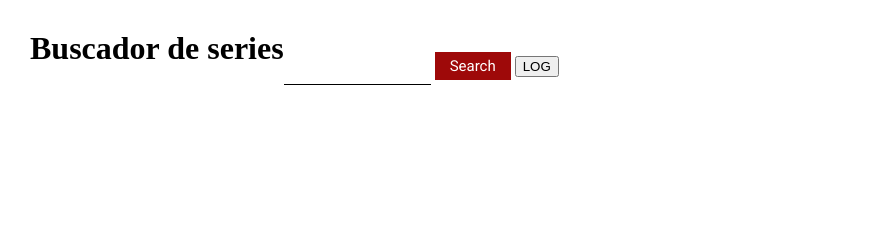
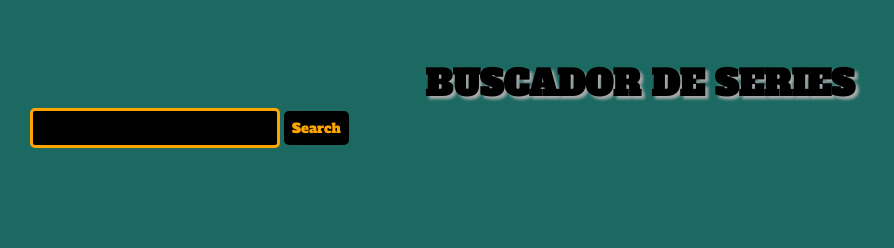
Before and after one commit to edurnevo/Series-finder, a website: page src/html/index.html in a window 1280 px wide. Shown: the whole page, without its empty margins (0-894 px from the left). Drawn offline with nearby package versions, Linux system fonts and the light colour scheme; files that its build step writes are made by us from their sources.

Commit message:
Add css body

```diff
--- a/src/html/index.html
+++ b/src/html/index.html
@@ -4,7 +4,8 @@
     <meta charset="UTF-8" />
     <meta name="viewport" content="width=device-width, initial-scale=1" />
     <title>Buscador de series</title>
-    <link href="https://fonts.googleapis.com/css?family=Roboto&display=swap" rel="stylesheet" />
+    <link rel="preconnect" href="https://fonts.gstatic.com">
+    <link href="https://fonts.googleapis.com/css2?family=Abril+Fatface&family=Alfa+Slab+One&display=swap" rel="stylesheet">
     <link rel="stylesheet" href="./assets/css/main.css" />
   </head>
 
--- a/src/html/partials/header.html
+++ b/src/html/partials/header.html
@@ -1,3 +1,3 @@
-<header>
-  <h1 class="title">Buscador de series</h1>
+<header class="header">
+  <h1 class="header_title">Buscador de series</h1>
 </header>
--- a/src/html/partials/main.html
+++ b/src/html/partials/main.html
@@ -1,12 +1,12 @@
 <main>
 
-  <form action="">
+  <form class="form" action="">
     <label for="input"></label>
     <input type="text" name="input" class="js-input input" value="">
 
     <input type="button" class="js-button button" value="Search">
     </input>
-    <input type="button" value="LOG" class="js-logButton">
+    <!-- <input type="button" value="LOG" class="js-logButton"> -->
   </form>
   <div class="main.container">
     <div class="serch-area">
--- a/src/js/main.js
+++ b/src/js/main.js
@@ -86,8 +86,8 @@ function paintConsole() {
 
 
 
-const logButton = document.querySelector(".js-logButton");
-logButton.addEventListener('click', paintConsole);
+//const logButton = document.querySelector(".js-logButton");
+//logButton.addEventListener('click', paintConsole);
 
 
 
--- a/src/scss/layout/_header.scss
+++ b/src/scss/layout/_header.scss
@@ -1,10 +1,35 @@
-// .title  {
-//   margin-top: 30px;
-//   margin-left: 150px;
-//   display: flex;
-//   flex-direction: column;
-//   align-items: center;
-//   font-family:"Roboto";
-//   font-size: 30px;
-//   text-shadow: 4px 4px 4px #aaa;
-// }
+.header {
+    display: flex;
+    flex-direction: column;
+    justify-content: center;
+    align-items: center;
+        &_title  {
+        margin-top: 30px;
+        //font-family: 'Abril Fatface', cursive;
+        font-family: 'Alfa Slab One', cursive;
+        text-transform: uppercase;
+        font-size: 35px;
+        text-shadow: 3px 3px 3px #aaa;
+        }
+}
+
+
+.js-input    {
+    height: 40px;
+    width: 250px;
+    background-color: black;
+    border: 3px solid orange;
+    border-radius: 5px;
+    color: orange;
+    outline: none;
+}
+
+.js-button {
+    font-family: 'Alfa Slab One', cursive;
+    color: orange;
+    background-color: black;
+    border-style: none;
+    border-radius: 5px;
+    padding: 8px;
+    outline: none;
+}
--- a/src/scss/layout/_page.scss
+++ b/src/scss/layout/_page.scss
@@ -1,133 +1,5 @@
 .body {
   height: 100vh;
   padding: 30px;
-  display: grid;
-  grid-template-columns: minmax(250px, auto) 1fr;
-  grid-template-rows: 120px 1fr;
+  background-color: rgb(28, 105, 98);
 }
-
-// .main.container  {
-//   grid-column: 1 / 2;
-//   grid-row: 1 / 2;
-// }
-
-.serch-area {
-  grid-column: 1 / 2;
-  grid-row: 1 / 2;
-  margin: 20px;
-  padding: 20px;
-  width: 70%;
-  display: flex;
-  flex-direction: row;
-  flex-wrap: wrap;
-  justify-content: center;
-}
-
-.js-filmsList  {
-  display: flex;
-  flex-direction: row;
-  flex-wrap: wrap;
-  justify-content: center;
-  width: 90%;
-  margin: 15px 5px;
-  text-align: center;
-}
-
-.favorite-area  {
-  grid-column: 0 / 1;
-  grid-row: 0 / 1;
-  padding: 20px;
-  width: 30%;
-  // display: flex;
-  // flex-direction: row;
-  // justify-content: flex-start;
-  // align-content: flex-start;
-  // flex-wrap: wrap;
-  order: -1;
-  overflow: auto;
-}
-
-.js-containerFavoritesList  {
-  grid-column: 0 / 1;
-  grid-row: 0 / 1;
-  min-width: 150px;
-  padding: 5px;
-  display: flex;
-  flex-direction: row;
-  flex-wrap: wrap;
-  justify-content: center;
-  align-items: center;
-  list-style:none;
-}
-
-.favouriteFilms  {
-  min-width: 200px;
-  margin: 15px 5px 15px 0px;
-  padding: 5px;
-  display: flex;
-  flex-direction: row;
-  justify-content: flex-start;
-  justify-content: space-around;
-  align-items: center;
-}
-
-.js-image {
-  width: 190px;
-  height: 300px;
-}
-
-.js-listFav {
-  display: flex;
-  flex-direction: row;
-  justify-content: space-between;
-  align-items: center;
-  background-color: pink;
-  width: 120px;
-}
-
-.js-imageFav  {
-  height: 170px;
-  width: 120px;
-  margin: 5px;
-  order: -1;
-}
-
-.js-button {
-  margin-top: 20px;
-  background-color: rgb(158, 9, 9);
-  font-family: "Roboto";
-  border: none;
-  font-size: 15px;
-  text-align: center;
-  color: #ffffff;
-  padding: 5px 15px;
-}
-
-.js-input  {
-  margin-top: 20px;
-  padding: 10px 5px;
-  background: none;
-  border: none;
-  border-bottom: solid 1px;
-  font-family:"Roboto";
-  font-size: 12px;
-  font-weight: bold;
-}
-
-.js-list {
-  display: flex;
-  flex-direction: column;
-  justify-content: space-between;
-  align-items: center;
-  background-color: pink;
-  width: 190px;
-  margin: 8px;
-  padding: 15px;
-}
-
-.js-buttonToFavorites  {
-  background-color: pink;
-  border: none;
-  font-family: "Roboto";
-  color: red;
-}
```
